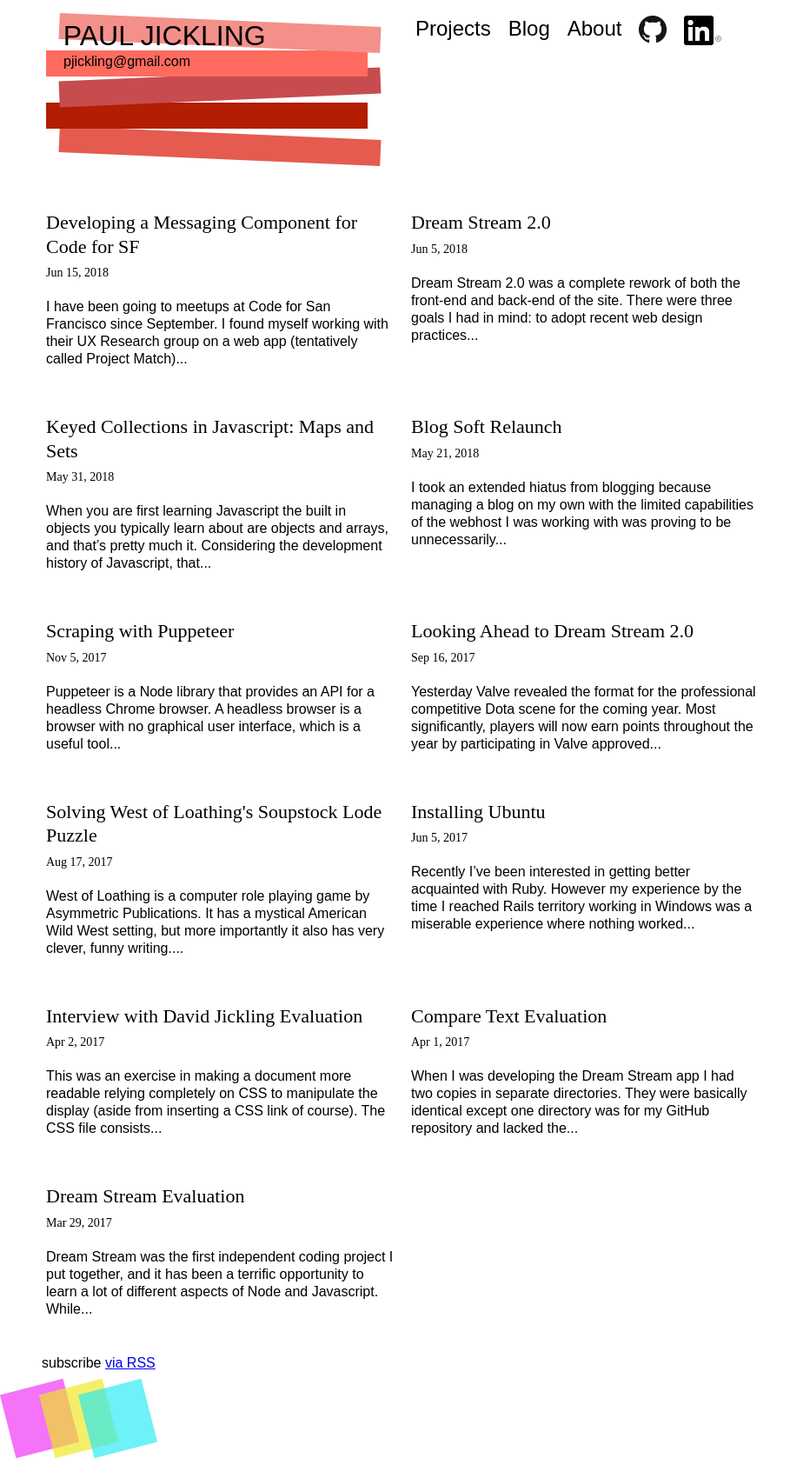
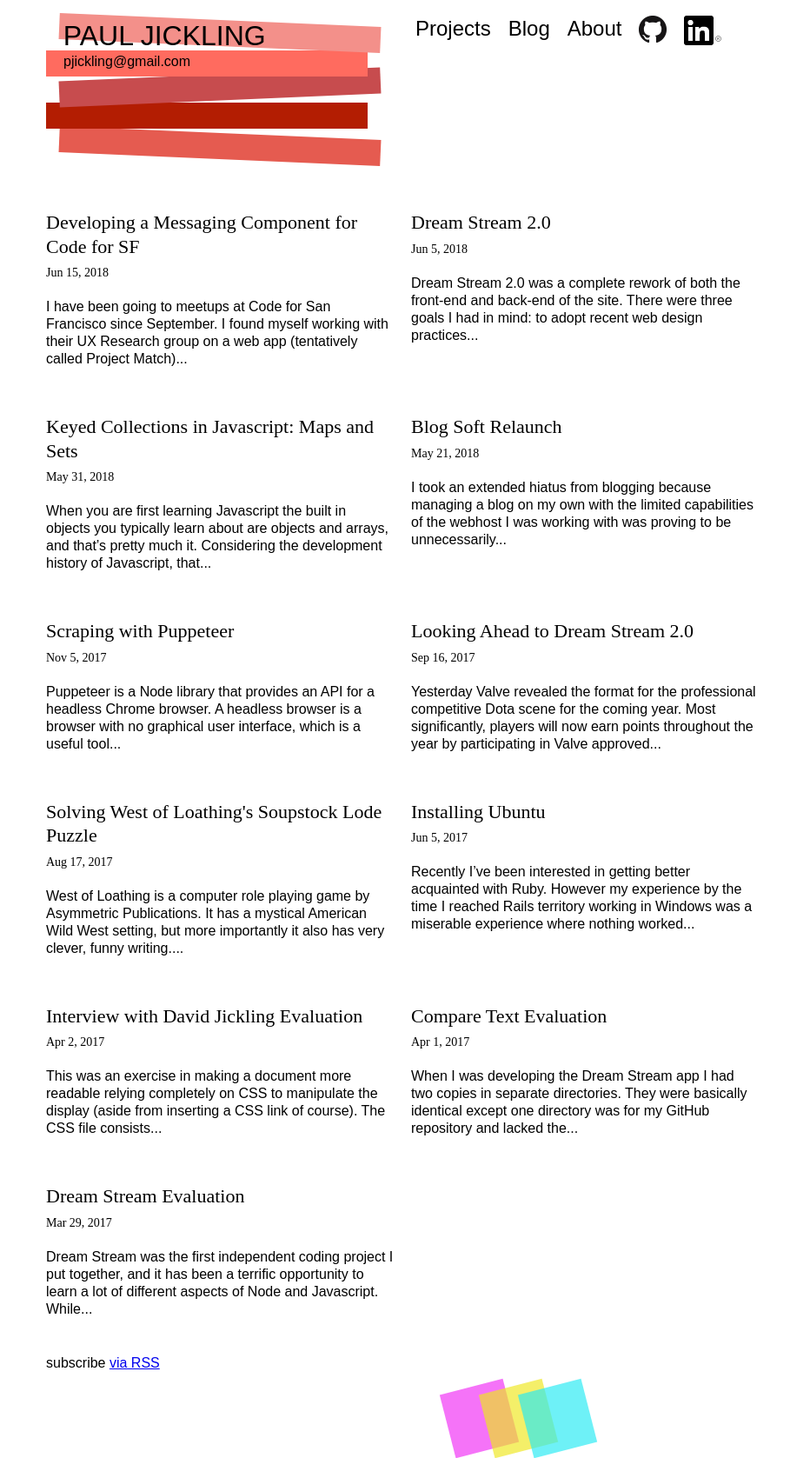
Before and after one commit to pauljickling/pauljickling.github.io, a Jekyll site: the page built from index.md, in a window 1280 px wide. Shown: the whole page at 87% size, without its empty margins (0-932 px from the left). Built offline with Jekyll 4.4.1, drawn with Linux system fonts in a browser that asks for light colours; some web fonts are replaced.

Commit message:
layout adjustments

```diff
--- a/assets/main.css
+++ b/assets/main.css
@@ -143,7 +143,7 @@ span.post-meta {
 /* Misc */
 
 p.rss-subscribe {
-  margin-left: 40px;
+  margin-left: 45px;
 }
 
 /* Logo */
@@ -223,7 +223,9 @@ span#email {
 
 .animated-boxes {
   display: flex;
-  margin-right: 50px;
+  margin-top: 15px;
+  margin-left: 40%;
+  margin-right: 40%;
 }
 
 .box {
```
